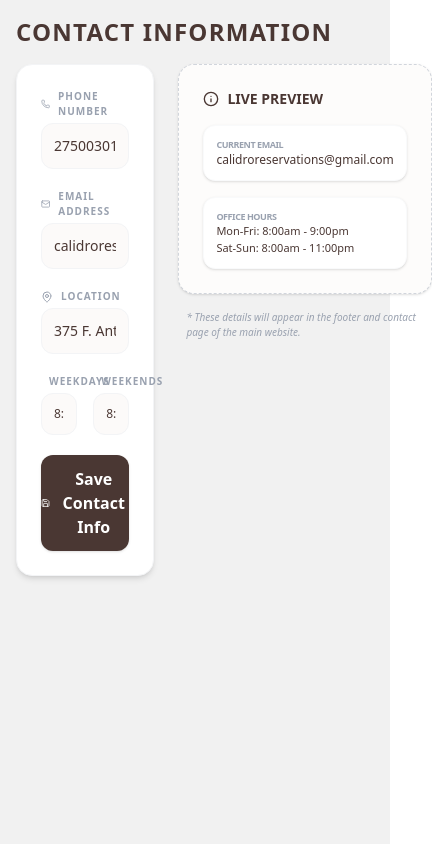
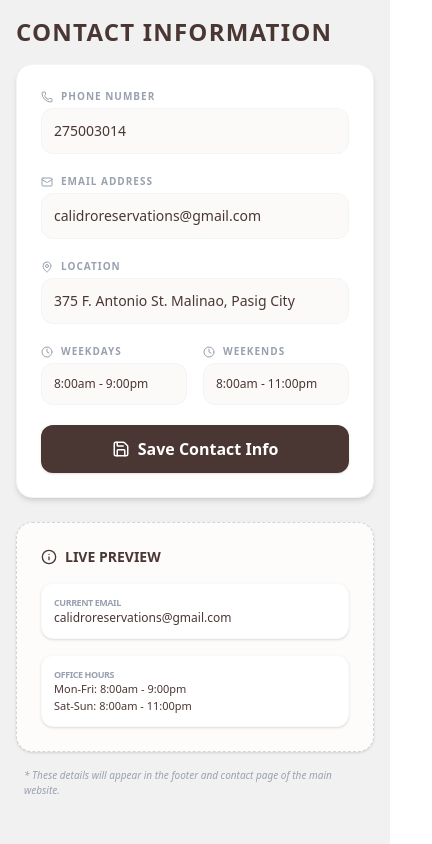
Before and after one commit to ram-004-0/Calidro, a React (Vite) app in the folder frontend/: page /overview-contact in a window 390 px wide. Shown: the whole page, 432 px wide, since content can reach past the window. Built offline with nearby package versions, Linux system fonts and the light colour scheme; no server answers.

Commit message:
admin overview - conact mobile view addeds

```diff
--- a/frontend/src/Admin Overview/OverviewContact.jsx
+++ b/frontend/src/Admin Overview/OverviewContact.jsx
@@ -10,10 +10,8 @@ const OverviewContact = () => {
     weekendHours: "8:00am - 11:00pm",
   });
 
-  // Mobile View Detection Utility Function
-  const isMobileView = () => {
-    return window.innerWidth < 1024; // 1024px matches Tailwind's lg breakpoint
-  };
+  const isMobileView = () =>
+    typeof window !== "undefined" && window.innerWidth < 1024;
 
   const handleChange = (e) => {
     const { name, value } = e.target;
@@ -23,7 +21,6 @@ const OverviewContact = () => {
   const handleSubmit = (e) => {
     e.preventDefault();
     console.log("Updated Contact Info:", contact);
-    // Add your axios/fetch call here
   };
 
   return (
@@ -32,11 +29,12 @@ const OverviewContact = () => {
         Contact Information
       </h1>
 
-      <div className="flex gap-6 items-start">
-        {/* Main Form Card */}
-        <div className="bg-white rounded-2xl shadow-md p-6 w-105 border border-gray-100">
+      {/* Changed 'flex' to 'flex-col lg:flex-row' to stack on mobile */}
+      <div className="flex flex-col lg:flex-row gap-6 items-start">
+        {/* Main Form Card: Removed fixed 'w-105', now uses 'w-full' */}
+        <div className="bg-white rounded-2xl shadow-md p-6 w-full lg:w-[420px] border border-gray-100">
           <form onSubmit={handleSubmit} className="space-y-5">
-            {/* Phone Field */}
+            {/* ... (Fields remain exactly the same as your original code) ... */}
             <div className="space-y-1">
               <label className="text-[10px] font-bold text-gray-400 uppercase tracking-widest flex items-center gap-2">
                 <Phone size={12} /> Phone Number
@@ -50,7 +48,6 @@ const OverviewContact = () => {
               />
             </div>
 
-            {/* Email Field */}
             <div className="space-y-1">
               <label className="text-[10px] font-bold text-gray-400 uppercase tracking-widest flex items-center gap-2">
                 <Mail size={12} /> Email Address
@@ -64,7 +61,6 @@ const OverviewContact = () => {
               />
             </div>
 
-            {/* Location Field */}
             <div className="space-y-1">
               <label className="text-[10px] font-bold text-gray-400 uppercase tracking-widest flex items-center gap-2">
                 <MapPin size={12} /> Location
@@ -78,7 +74,6 @@ const OverviewContact = () => {
               />
             </div>
 
-            {/* Hours Grid */}
             <div className="grid grid-cols-2 gap-4">
               <div className="space-y-1">
                 <label className="text-[10px] font-bold text-gray-400 uppercase tracking-widest flex items-center gap-2">
@@ -89,7 +84,6 @@ const OverviewContact = () => {
                   name="weekdayHours"
                   value={contact.weekdayHours}
                   onChange={handleChange}
-                  placeholder="8:00am-9:00pm"
                   className="w-full bg-[#fcfaf9] border border-gray-100 rounded-xl p-3 text-xs text-[#4a3733] focus:outline-none focus:border-[#4a3733]"
                 />
               </div>
@@ -102,7 +96,6 @@ const OverviewContact = () => {
                   name="weekendHours"
                   value={contact.weekendHours}
                   onChange={handleChange}
-                  placeholder="8:00am-11:00pm"
                   className="w-full bg-[#fcfaf9] border border-gray-100 rounded-xl p-3 text-xs text-[#4a3733] focus:outline-none focus:border-[#4a3733]"
                 />
               </div>
@@ -112,14 +105,13 @@ const OverviewContact = () => {
               type="submit"
               className="mt-4 w-full bg-[#4a3733] text-white py-3 rounded-xl font-semibold flex items-center justify-center gap-2 hover:bg-[#3a2c28] transition-all shadow-sm active:scale-95"
             >
-              <Save size={18} />
-              Save Contact Info
+              <Save size={18} /> Save Contact Info
             </button>
           </form>
         </div>
 
-        {/* Live Preview / Sidebar */}
-        <div className="w-80 space-y-4">
+        {/* Live Preview / Sidebar: Removed fixed 'w-80', now uses 'w-full' */}
+        <div className="w-full lg:w-80 space-y-4">
           <div className="bg-[#fdfcfb] p-6 rounded-2xl shadow-sm border border-dashed border-gray-300">
             <h2 className="text-sm font-bold mb-4 text-[#4a3733] uppercase flex items-center gap-2">
               <Info size={16} /> Live Preview
```
